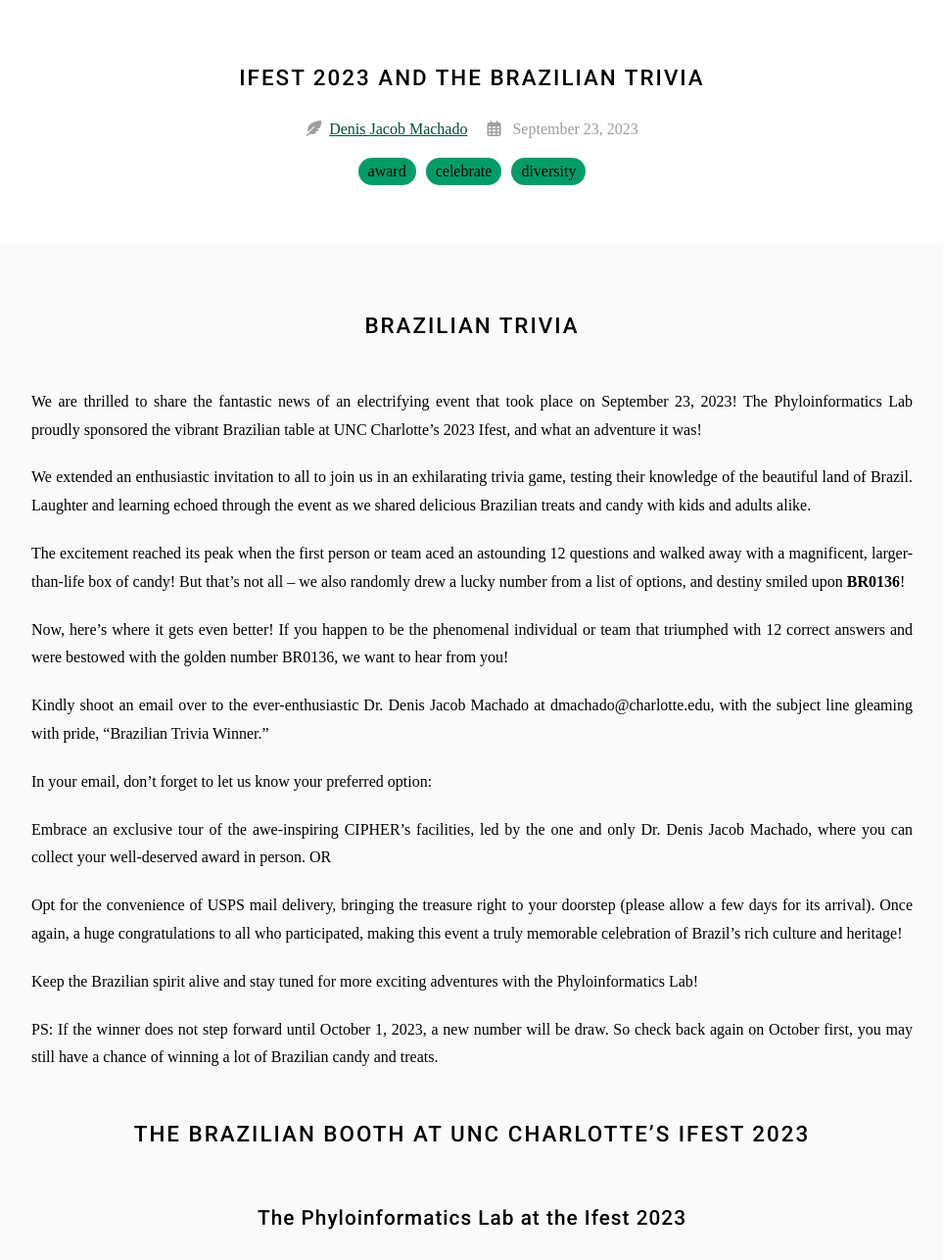
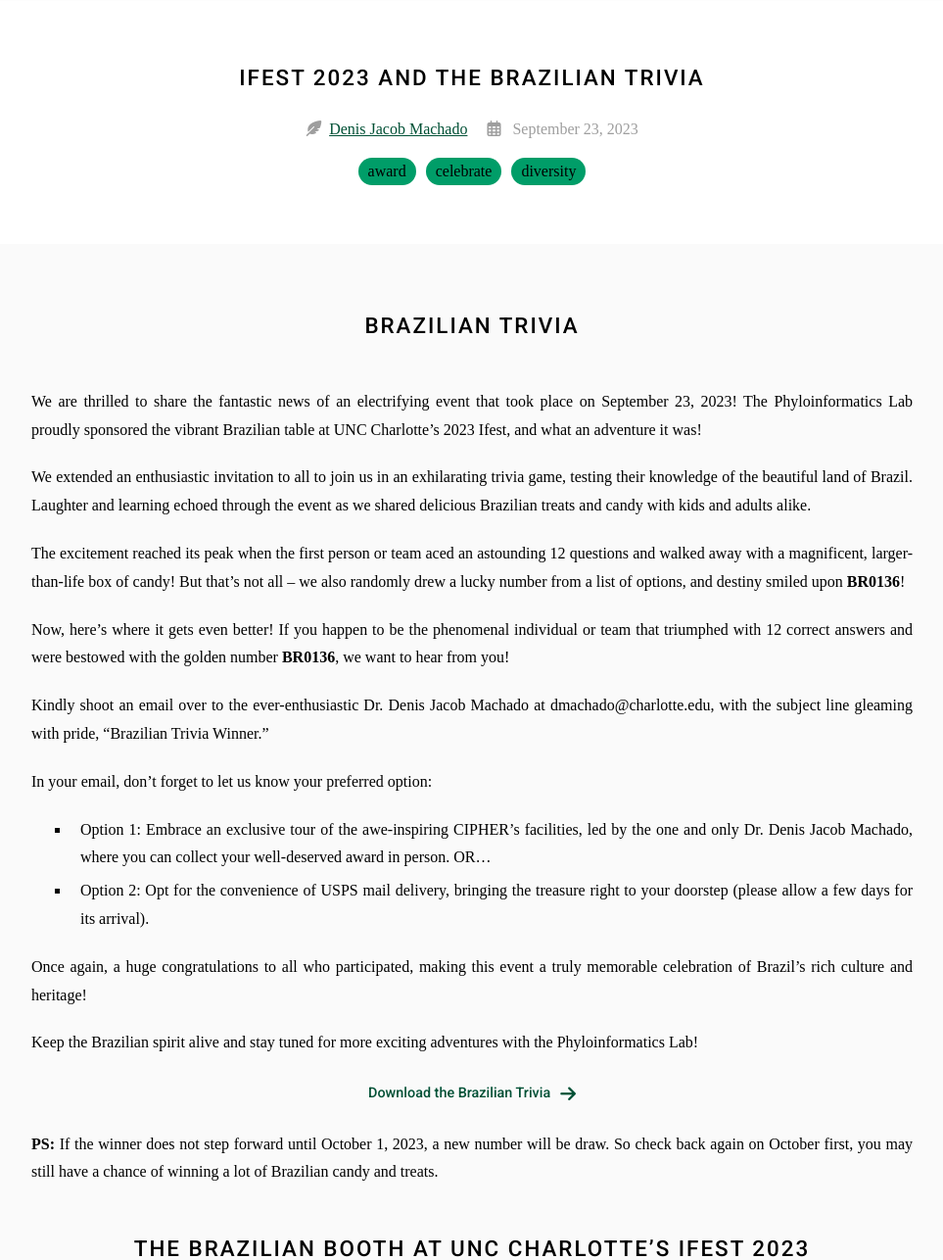
Before and after one commit to machadodj/machadodj.github.io, a Jekyll site: the page built from _posts/2023-09-23-Ifest.md, in a window 1280 px wide and 1400 px high, cut to the strip 114-1400 px from the top of the window. Shown: the whole strip at 98% size, without its empty margins (158-1121 px from the left). Built offline with Jekyll 4.4.1, drawn with Linux system fonts in a browser that asks for light colours; nearby versions of some CDN libraries; some web fonts are replaced.

Commit message:
Updated the trivia file

```diff
--- a/_posts/2023-09-23-Ifest.md
+++ b/_posts/2023-09-23-Ifest.md
@@ -16,21 +16,23 @@
 
 The excitement reached its peak when the first person or team aced an astounding 12 questions and walked away with a magnificent, larger-than-life box of candy! But that's not all – we also randomly drew a lucky number from a list of options, and destiny smiled upon **BR0136**!
 
-Now, here's where it gets even better! If you happen to be the phenomenal individual or team that triumphed with 12 correct answers and were bestowed with the golden number BR0136, we want to hear from you!
+Now, here's where it gets even better! If you happen to be the phenomenal individual or team that triumphed with 12 correct answers and were bestowed with the golden number **BR0136**, we want to hear from you!
 
 Kindly shoot an email over to the ever-enthusiastic Dr. Denis Jacob Machado at dmachado@charlotte.edu, with the subject line gleaming with pride, "Brazilian Trivia Winner."
 
 In your email, don't forget to let us know your preferred option:
 
-Embrace an exclusive tour of the awe-inspiring CIPHER's facilities, led by the one and only Dr. Denis Jacob Machado, where you can collect your well-deserved award in person.
-OR
+- Option 1: Embrace an exclusive tour of the awe-inspiring CIPHER's facilities, led by the one and only Dr. Denis Jacob Machado, where you can collect your well-deserved award in person. OR...
+- Option 2: Opt for the convenience of USPS mail delivery, bringing the treasure right to your doorstep (please allow a few days for its arrival).
 
-Opt for the convenience of USPS mail delivery, bringing the treasure right to your doorstep (please allow a few days for its arrival).
 Once again, a huge congratulations to all who participated, making this event a truly memorable celebration of Brazil's rich culture and heritage!
 
 Keep the Brazilian spirit alive and stay tuned for more exciting adventures with the Phyloinformatics Lab!
 
-PS: If the winner does not step forward until October 1, 2023, a new number will be draw. So check back again on October first, you may still have a chance of winning a lot of Brazilian candy and treats.
+{% include link.html link="https://github.com/machadodj/machadodj.github.io/blob/main/shared/2023_Brazilian_Trivia.pdf" text="Download the Brazilian Trivia" icon="fas fa-arrow-right" flip=true %}
+{:.center}
+
+**PS:** If the winner does not step forward until October 1, 2023, a new number will be draw. So check back again on October first, you may still have a chance of winning a lot of Brazilian candy and treats.
 
 # The Brazilian Booth at UNC Charlotte's Ifest 2023
 
```
Also changed, not shown: 1 other file.
